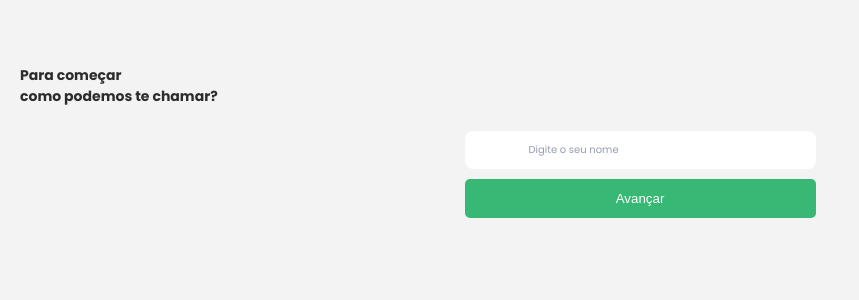
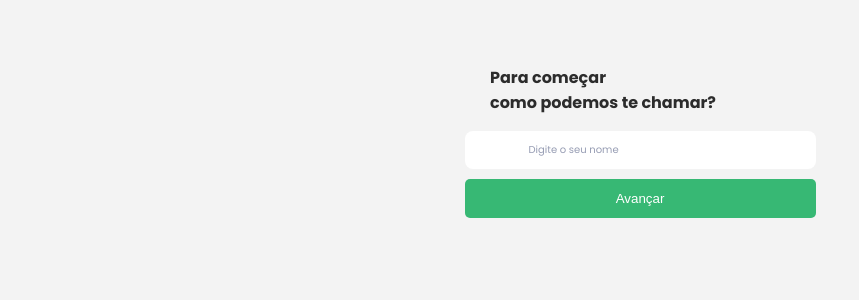
Before and after one commit to RianYuri/GoCall, a React (Vite) app: page /page01 in a window 1280 px wide. Shown: the top 300 px of the page, without its empty margins (0-859 px from the left). Built offline with nearby package versions, Linux system fonts and the light colour scheme.

Commit message:
feat: text in center

```diff
--- a/src/components/page/Page01/styled.ts
+++ b/src/components/page/Page01/styled.ts
@@ -6,17 +6,18 @@ export const Main = styled.main`
   height: 100vh;
   margin:0% ;
   display: flex;
+  align-items: center;
   flex-direction: column;
 `;
 export const H4Start = styled.h4`
-  width: 100%;
+  width: 250px;
   height: 46px;
   font-family: "Poppins", sans-serif;
   font-style: normal;
-  font-size: 14px;
+  font-size: 16px;
   margin:0% ;
   color: #2c2c2c;
-padding: 65px 0px 0px 20px;
+padding: 65px 50px 0px 0px;
   &::first-line{
    width: 10px;
   }
```
